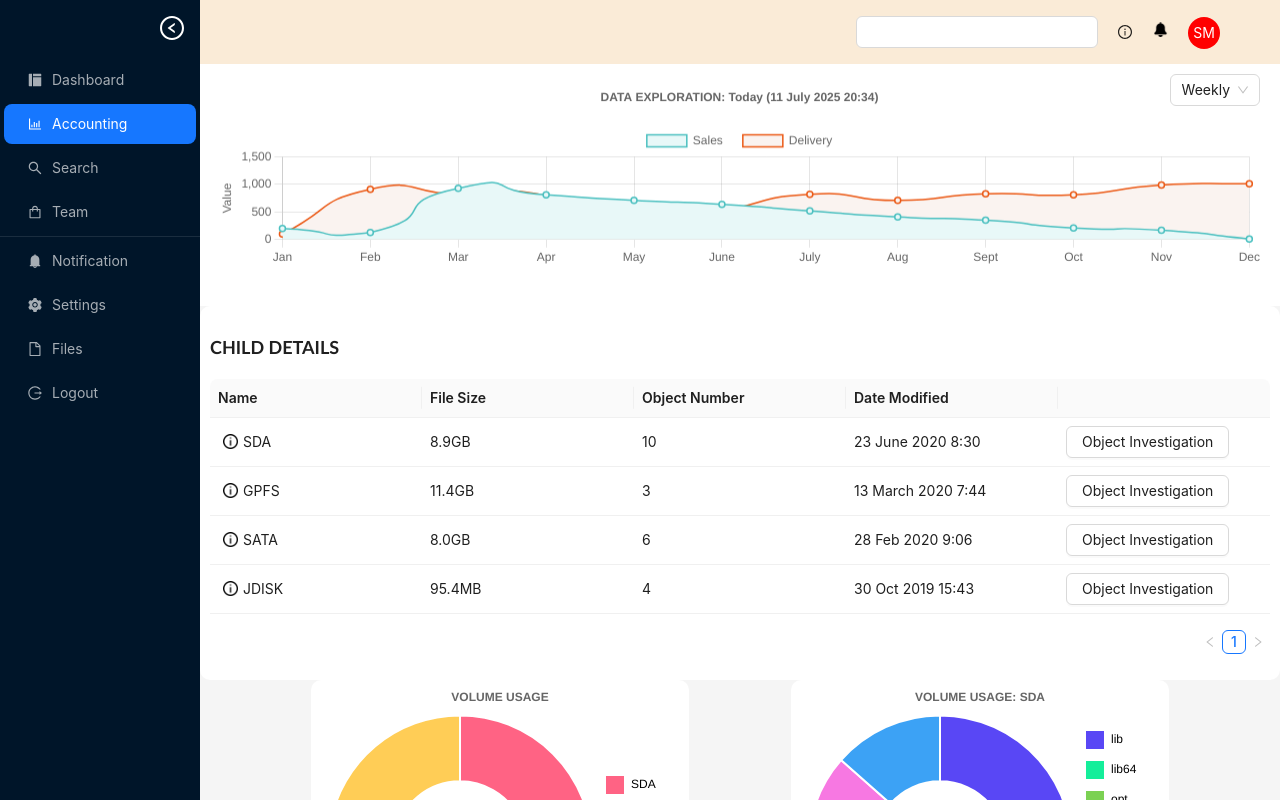
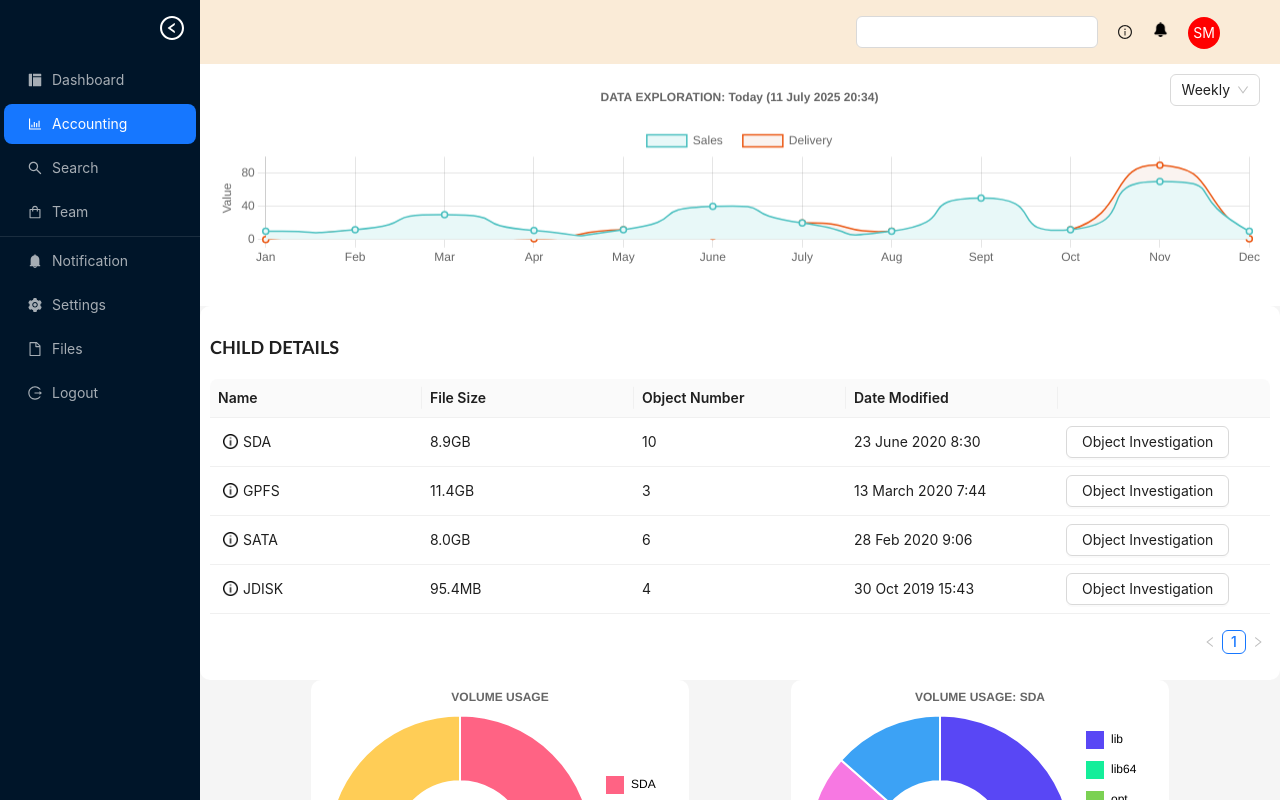
Before and after one commit to Chaaru25/Chart-JS, a React (Vite) app: page / in a window 1280 px wide. Shown: the top 800 px of the page. Built offline with nearby package versions, Linux system fonts and the light colour scheme.

Commit message:
change the default value

```diff
--- a/src/component/chart-js/lineChart.jsx
+++ b/src/component/chart-js/lineChart.jsx
@@ -5,16 +5,16 @@ import { Option } from "antd/es/mentions";
 import { useState } from "react";
 
 const LineChart = () =>{
-    const [selectedRange, setSelectedRange] = useState('monthly');
+    const [selectedRange, setSelectedRange] = useState('weekly');
     const getChartData =() =>{
         switch (selectedRange) {
-            case 'weekly':
-                return data;
+            case 'monthly':
+                return monthlyData;
             case 'yearly':
                 return YearlyData;
-            case "monthly":
+            case "weekly":
             default:
-                return monthlyData;
+                return data;
         }
     }
     return(
```
